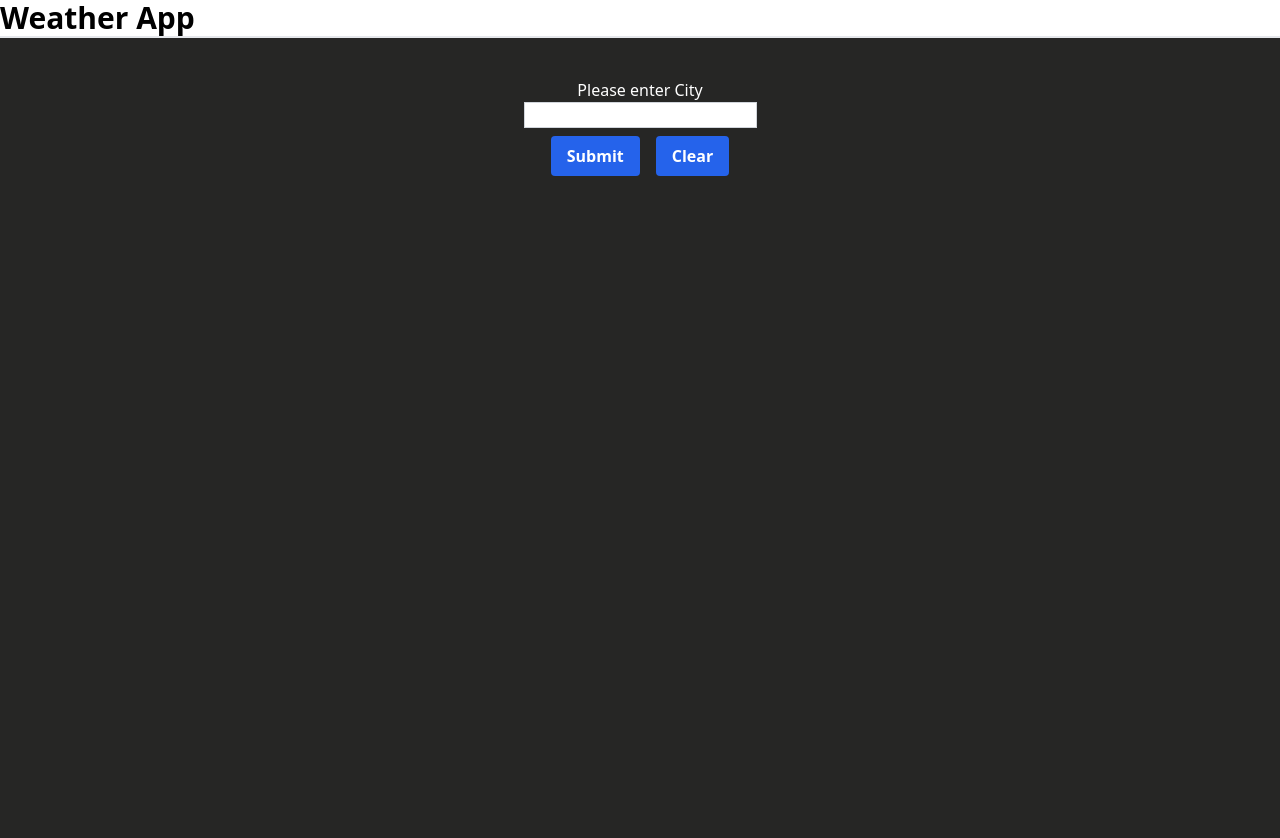
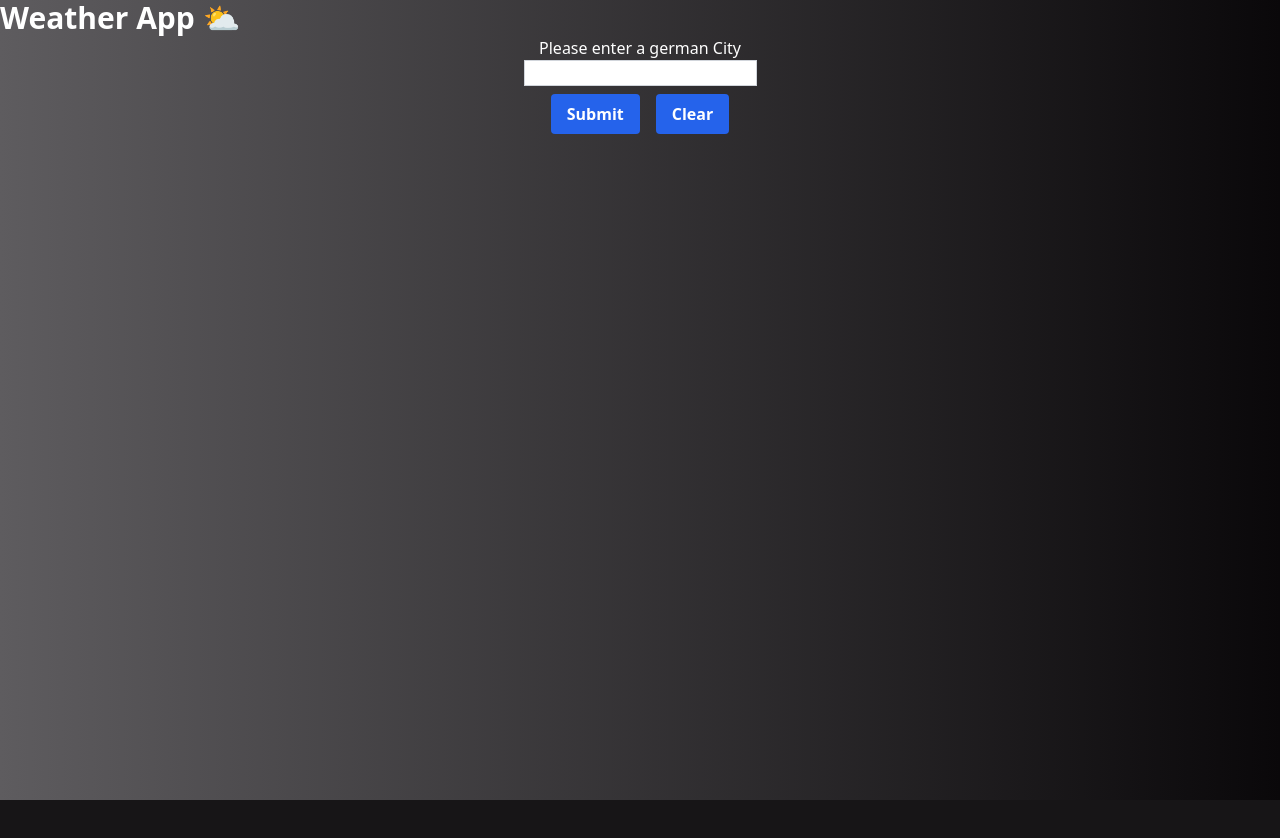
Before and after one commit to h0059ebp/WeatherCLI-WebAPP, a Flask app: page / in a window 1280 px wide. After the commit the page ends 800 px from the top, so only its background shows below. Run offline with Flask 3, Linux system fonts and the light colour scheme; some libraries are stand-ins or nearby versions.

Commit message:
Current stage: Updated HTML structure,

```diff
--- a/FlaskProject/app.py
+++ b/FlaskProject/app.py
@@ -41,5 +41,8 @@ def weather_forecast(data, city): #This function prints the weather report
                            )
 
 
+
+
+
 if __name__ == '__main__':
     app.run(debug=True)
--- a/FlaskProject/templates/Homepage.html
+++ b/FlaskProject/templates/Homepage.html
@@ -2,23 +2,30 @@
 <html lang="en">
 <head>
     <script src="https://cdn.tailwindcss.com"></script>
+    <script src="https://cdn.apple-mapkit.com/mk/5.x.x/mapkit.core.js"
+      crossorigin async data-callback="initMapKit" data-libraries="map">
+  </script>
     <meta charset="UTF-8">
-    <title>Title</title>
-    <style>
+    <title>Weather App</title>
 
-    </style>
 </head>
 <body>
-<h1 class="text-3xl font-bold">
-    Weather App
+<h1 class="text-3xl font-bold text-white">
+    Weather App &#9925;
 </h1>
 
-<hr class="border border-black-1000">
 
-<div class="bg-[rgb(38,38,37)] min-h-screen pt-10">
+
+<style>
+    body {
+        background: linear-gradient(to right, rgb(94, 92, 95), rgb(10, 8, 10)) no-repeat fixed;
+    }
+</style>
+
+
 
 <form action="/weather" method="post" class="text-center text-white">
-    <label for="city"> Please enter City </label><br>
+    <label for="city"> Please enter a german City </label><br>
     <input type="text" id="city" name="city" class="border border-gray-300 text-black"><br>
 
     <div class="flex justify-center gap-4 mt-2">
@@ -28,10 +35,17 @@
 </form>
 
 
+
+
 {% if city %}
 <div class="flex justify-center mt-4">
     <div class="bg-white rounded-lg shadow-md p-6 w-64">
-        <h1 class="text-blac">Weather in {{ city }}</h1>
+        <h1 class="font-bold">{
+            Weather in {{ city }}
+
+
+        </h1>
+        <hr class="border border-black-1000">
         <p class="text-black">Temperature: {{ temperature }}°C</p>
         <p class="text-black">Condition: {{ condition }}</p>
      <p class="text-black">Wind Speed: {{ wind_speed }} km/h</p>
@@ -42,6 +56,6 @@
 {% if error %}
     <p class="text-red-500 text-center">{{ error }}</p>
 {% endif %}
-</div>
+
 </body>
 </html>
```
